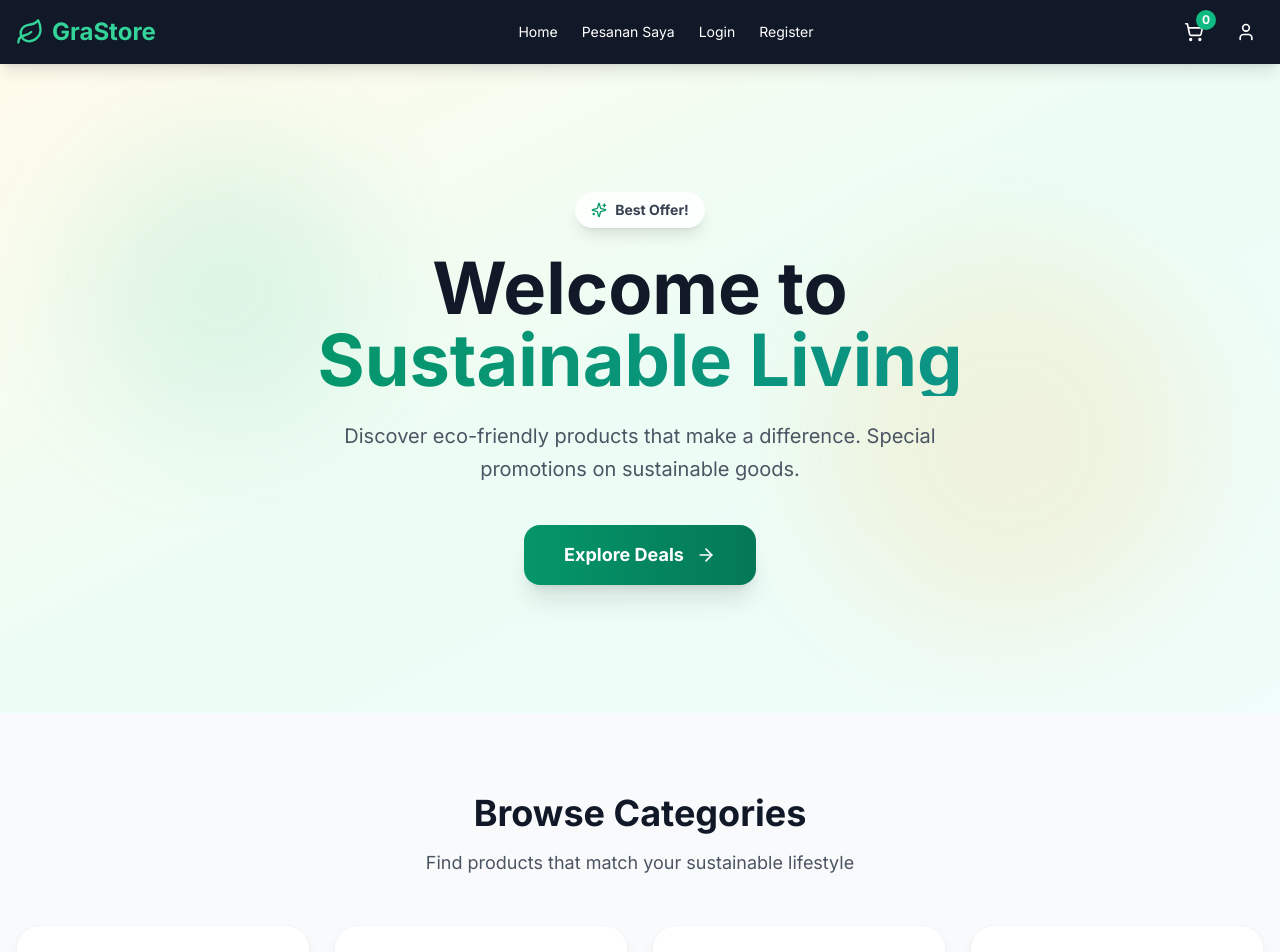
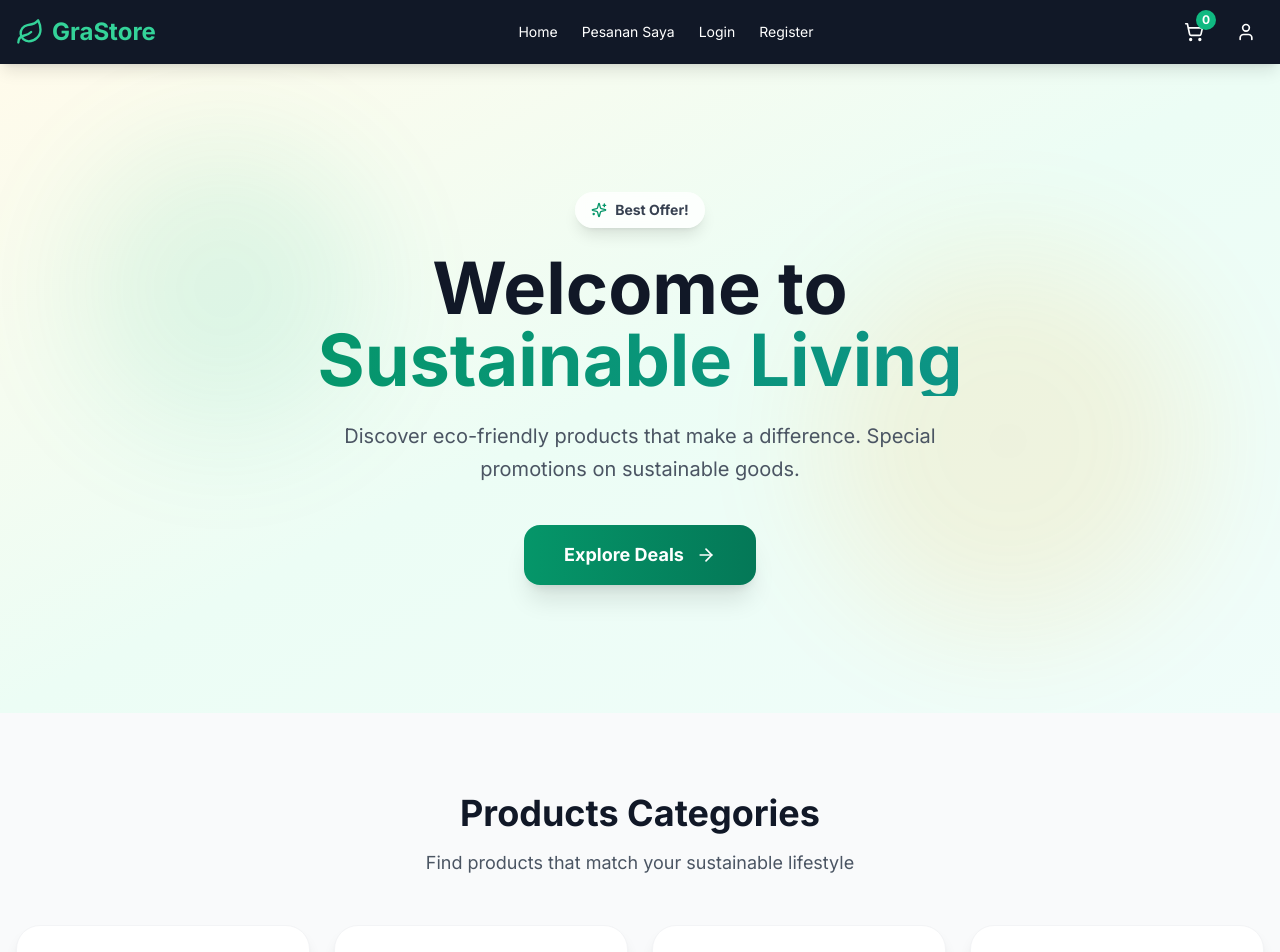
Before and after one commit to Earthen8/Simulasi_UAS_Kel2, a React (Vite) app in the folder frontend/: page / in a window 1280 px wide. Shown: the top 952 px of the page. Built offline with nearby package versions, Linux system fonts and the light colour scheme; no server answers.

Commit message:
cuma ngubah dashboard

```diff
--- a/frontend/src/pages/Home.jsx
+++ b/frontend/src/pages/Home.jsx
@@ -107,7 +107,7 @@
             {/* Categories */}
             <section className="container mx-auto px-4 py-20">
                 <div className="text-center mb-12">
-                    <h2 className="text-4xl font-bold text-gray-900 mb-4">Browse Categories</h2>
+                    <h2 className="text-4xl font-bold text-gray-900 mb-4">Products Categories</h2>
                     <p className="text-gray-600 text-lg">Find products that match your sustainable lifestyle</p>
                 </div>
 
```
